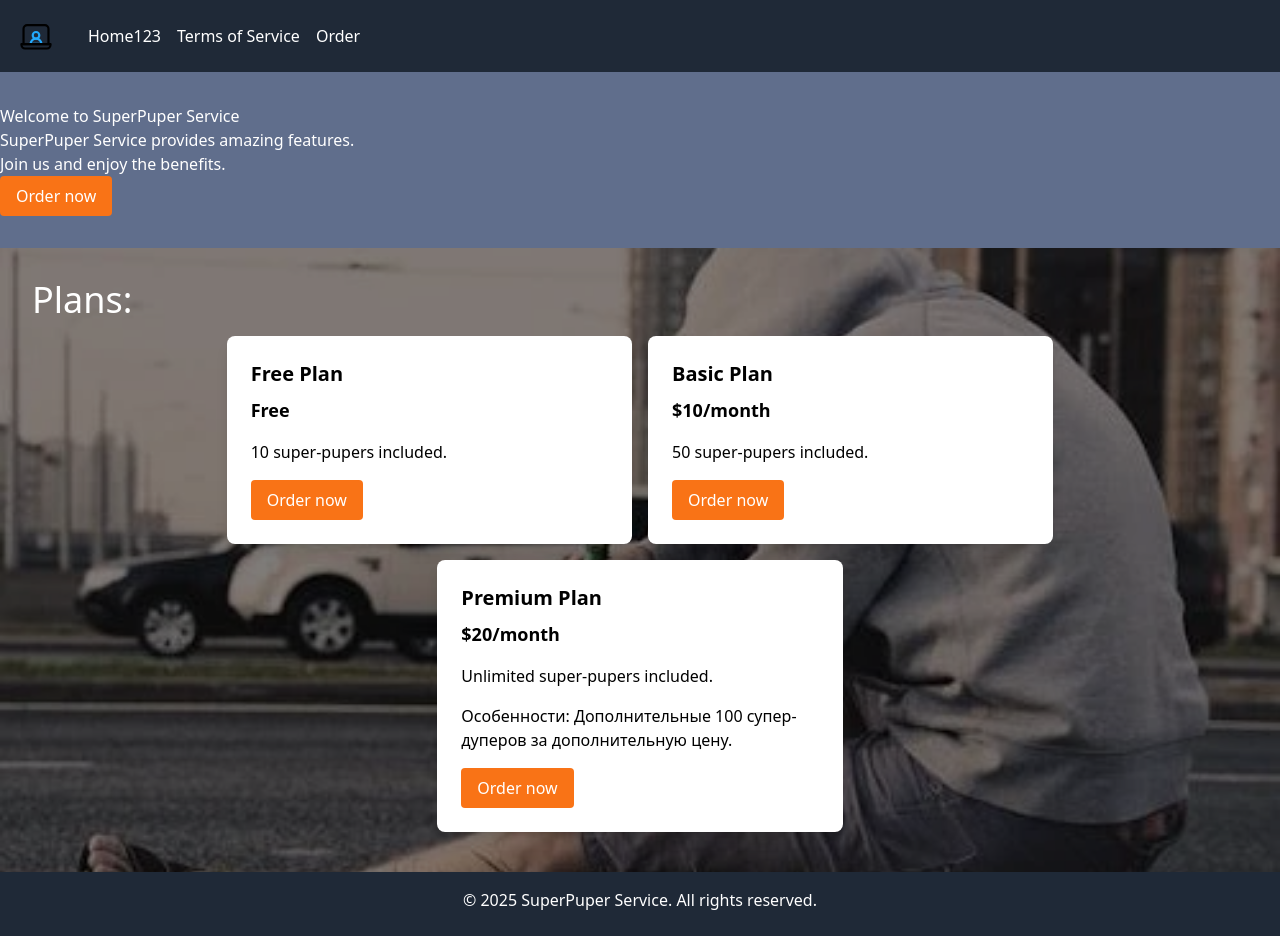
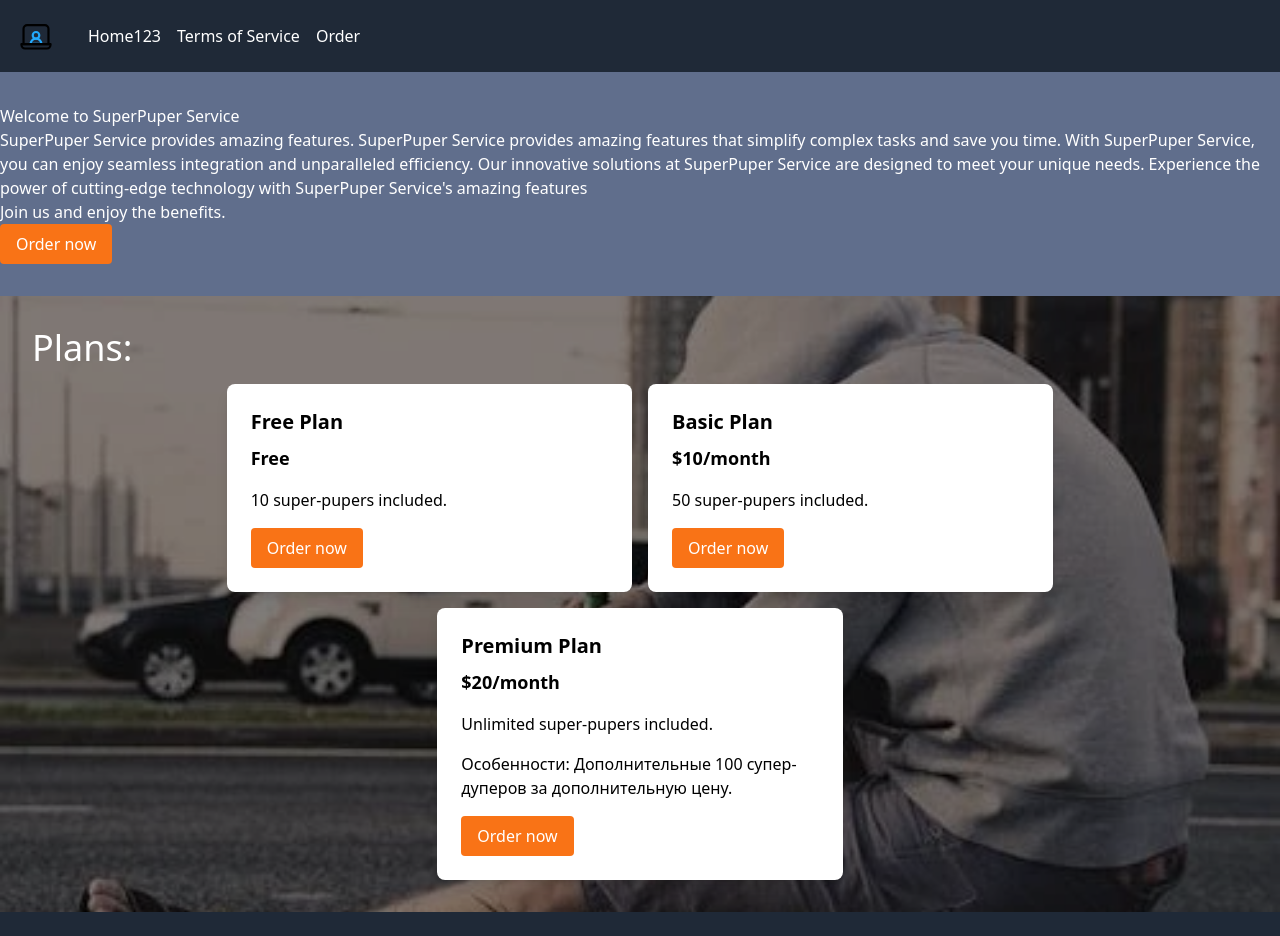
Before and after one commit to AleksandrShcherbackov/super-puper-project, a Vue app: page /en in a window 1280 px wide. Built offline with nearby package versions, Linux system fonts and the light colour scheme.

Commit message:
:pencil2: fix texts on HomeView

```diff
--- a/src/locales/en.js
+++ b/src/locales/en.js
@@ -6,8 +6,12 @@ export default {
   },
   home: {
     title: 'Welcome to SuperPuper Service',
-    description1: 'SuperPuper Service provides amazing features.',
-    description2: 'Join us and enjoy the benefits.',
+    description1: `SuperPuper Service provides amazing features.
+      SuperPuper Service provides amazing features that simplify complex tasks and save you time.
+      With SuperPuper Service, you can enjoy seamless integration and unparalleled efficiency.
+      Our innovative solutions at SuperPuper Service are designed to meet your unique needs.
+      Experience the power of cutting-edge technology with SuperPuper Service's amazing features`,
+    description2: 'Join us and enjoy the benefits. ',
     cta: 'Order now',
     pricing: {
       free: {
--- a/src/locales/ru.js
+++ b/src/locales/ru.js
@@ -6,7 +6,11 @@ export default {
   },
   home: {
     title: 'Добро пожаловать в SuperPuper Сервис',
-    description1: 'SuperPuper Сервис предоставляет удивительные возможности.',
+    description1: `SuperPuper Service предоставляет потрясающие функции.
+      SuperPuper Service предоставляет потрясающие функции, которые упрощают сложные задачи и экономят ваше время.
+      С SuperPuper Service вы можете наслаждаться бесшовной интеграцией и непревзойденной эффективностью.
+      Наши инновационные решения в SuperPuper Service разработаны для удовлетворения ваших уникальных потребностей.
+      Ощутите мощь передовых технологий с потрясающими функциями SuperPuper Service`,
     description2: 'Присоединяйтесь к нам и наслаждайтесь преимуществами.',
     cta: 'Заказать сейчас',
     pricing: {
```
